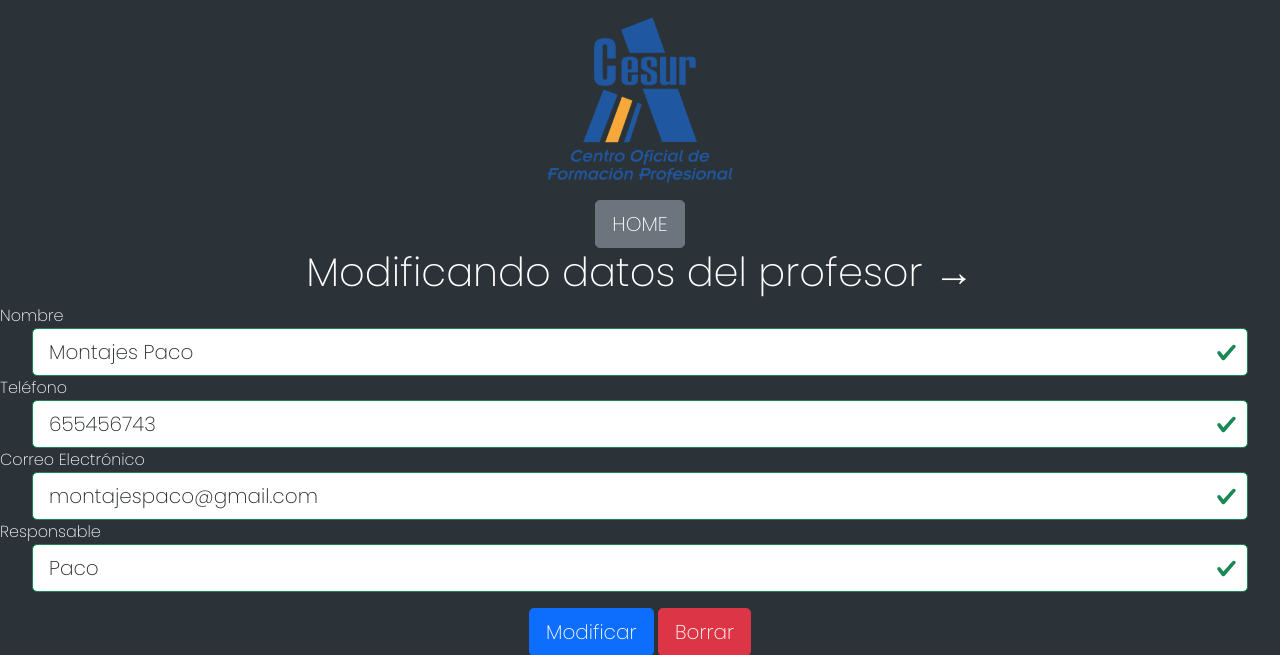
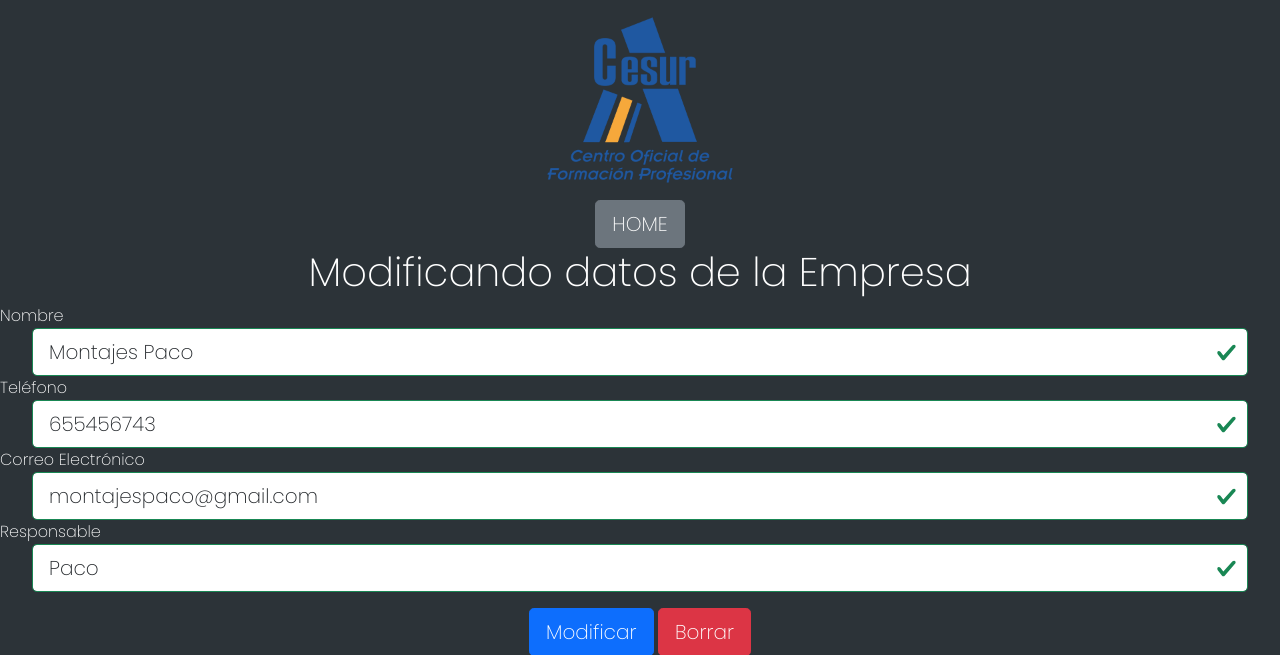
Before and after one commit to Linosolis23/ProyectoDual, a PHP site: page /php/modEmpresa.php?id=1 in a window 1280 px wide. Shown: the top 655 px of the page. Run offline with PHP 8.4, Linux system fonts and the light colour scheme; the visitor is signed in with stand-in values (Sample User, id 1); data comes from the database, SQL or seed files in the repository; data that the repository does not hold is empty.

Commit message:
Update modEmpresa.php

```diff
--- a/php/modEmpresa.php
+++ b/php/modEmpresa.php
@@ -32,7 +32,7 @@
     <a href="index.php"><input type="button" class="btn btn-secondary btn-lg" value="HOME"></a>
 </div>
 
-<h1 class="text-center">Modificando datos del profesor &rarr; <?php echo $resultado[0]["Nombre"]." ".$resultado[0]["Apellido1"]." ".$resultado[0]["Apellido2"] ?></h1>
+<h1 class="text-center">Modificando datos de la Empresa</h1>
     <form action="modEmpresaAuto.php" method="post" class="was-validated">
 
         <div class="form-group">
```
